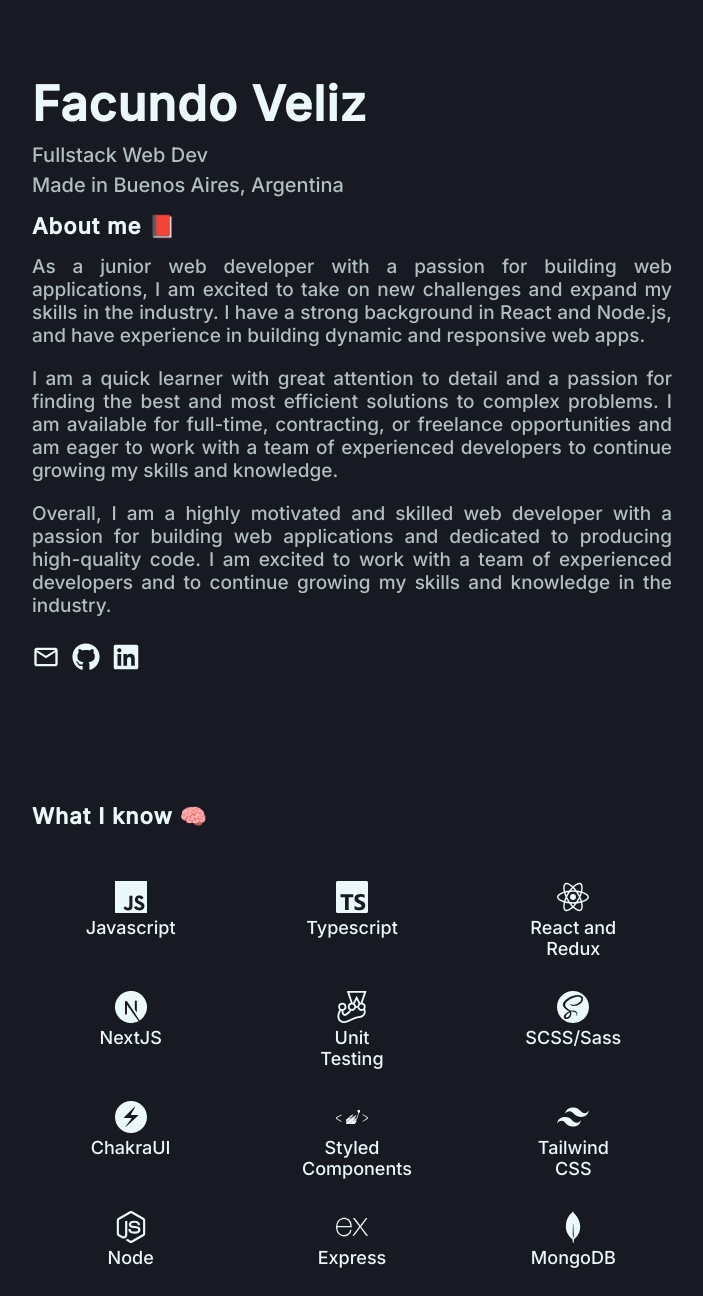
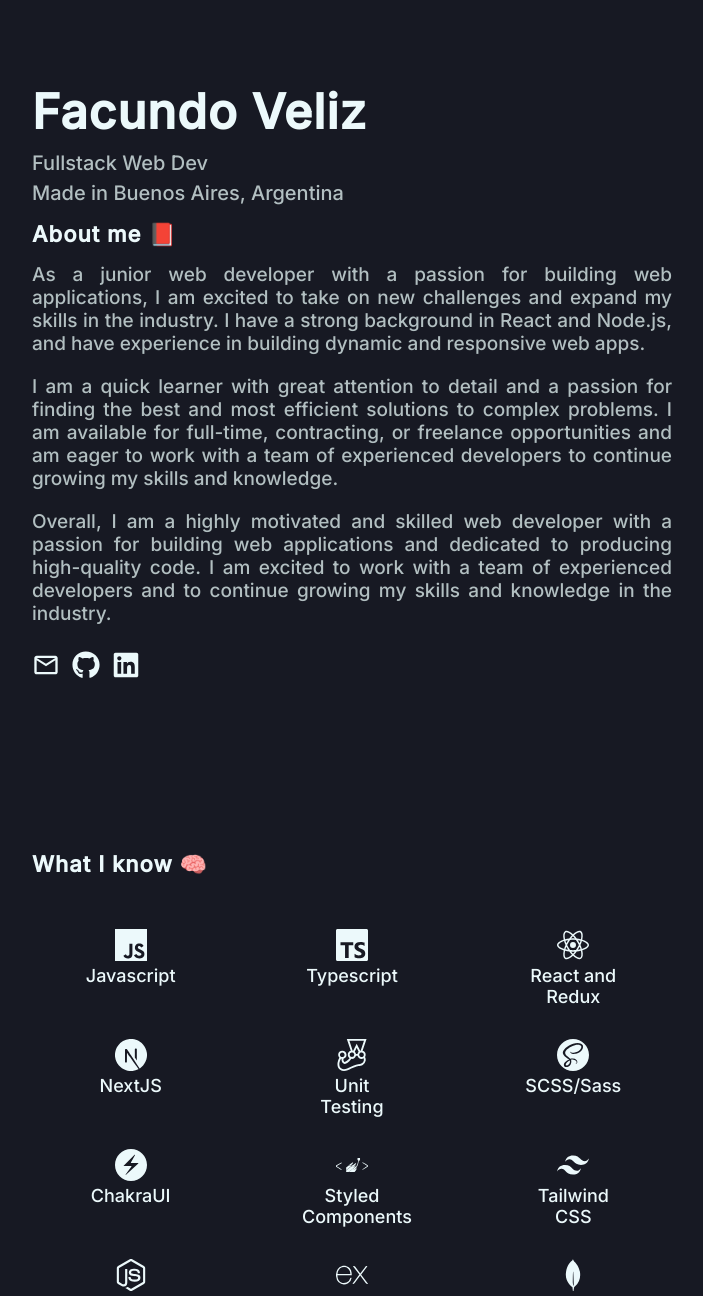
Before and after one commit to facundoveliz/portfolio, a Next.js app: page / in a window 1280 px wide. Shown: the top 1296 px of the page, without its empty margins (288-991 px from the left). Built offline with nearby package versions, Linux system fonts and the light colour scheme.

Commit message:
changed margin top again

```diff
--- a/components/index/styles.ts
+++ b/components/index/styles.ts
@@ -5,7 +5,7 @@ import { MdOutlineMail } from 'react-icons/md';
 export const Wrapper = styled.div``;
 
 export const Introduction = styled.div`
-  margin-top: 64px;
+  margin-top: 72px;
   display: flex;
   flex-direction: column;
   justify-content: center;
@@ -61,6 +61,11 @@ export const Skills = styled.div`
 `;
 
 export const SkillsWrapper = styled.div`
+  @media (min-width: 650px) {
+    h2 {
+      padding-top: 40px;
+    }
+  }
   h2 {
     margin-top: 128px;
   }
```
